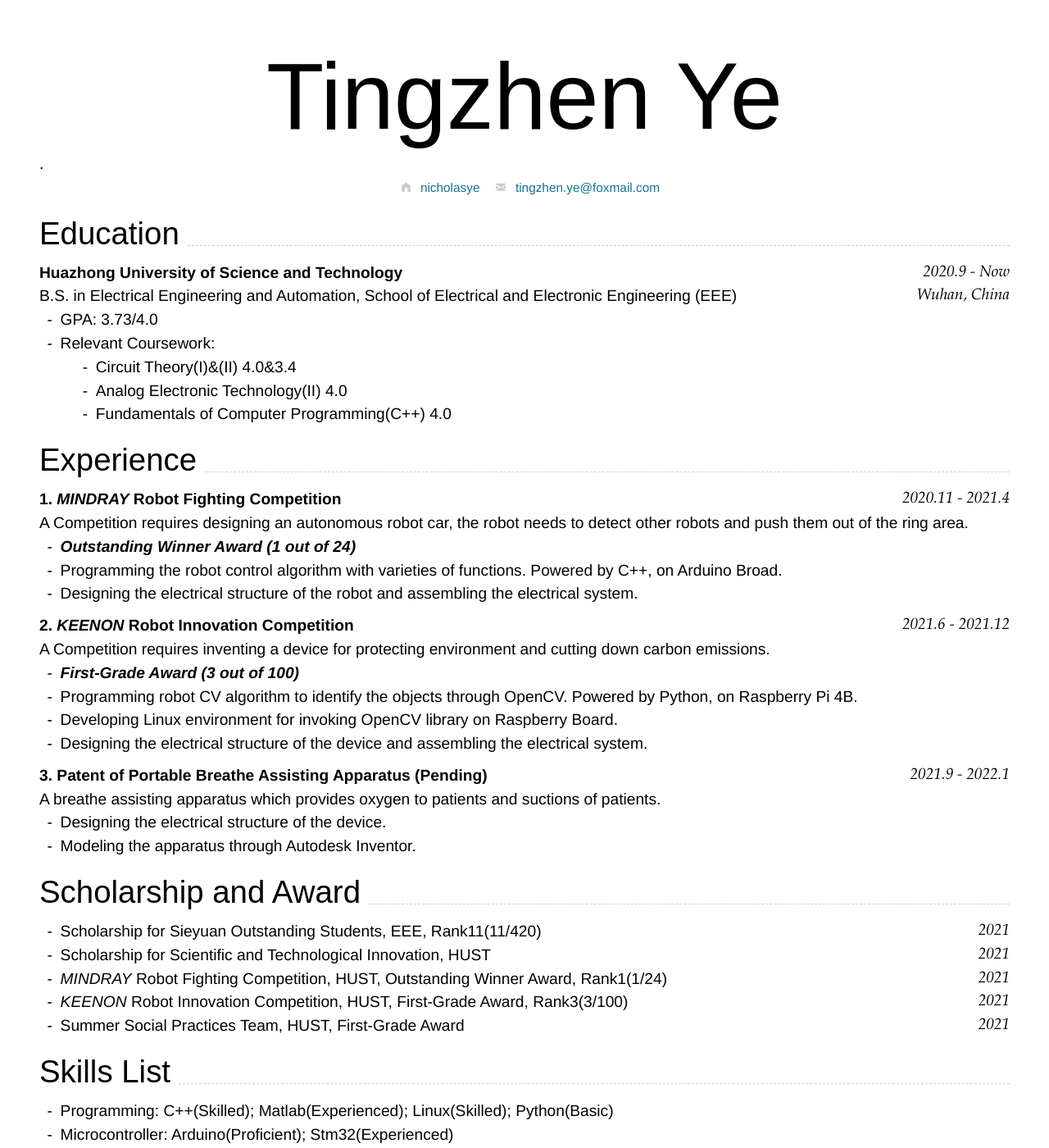
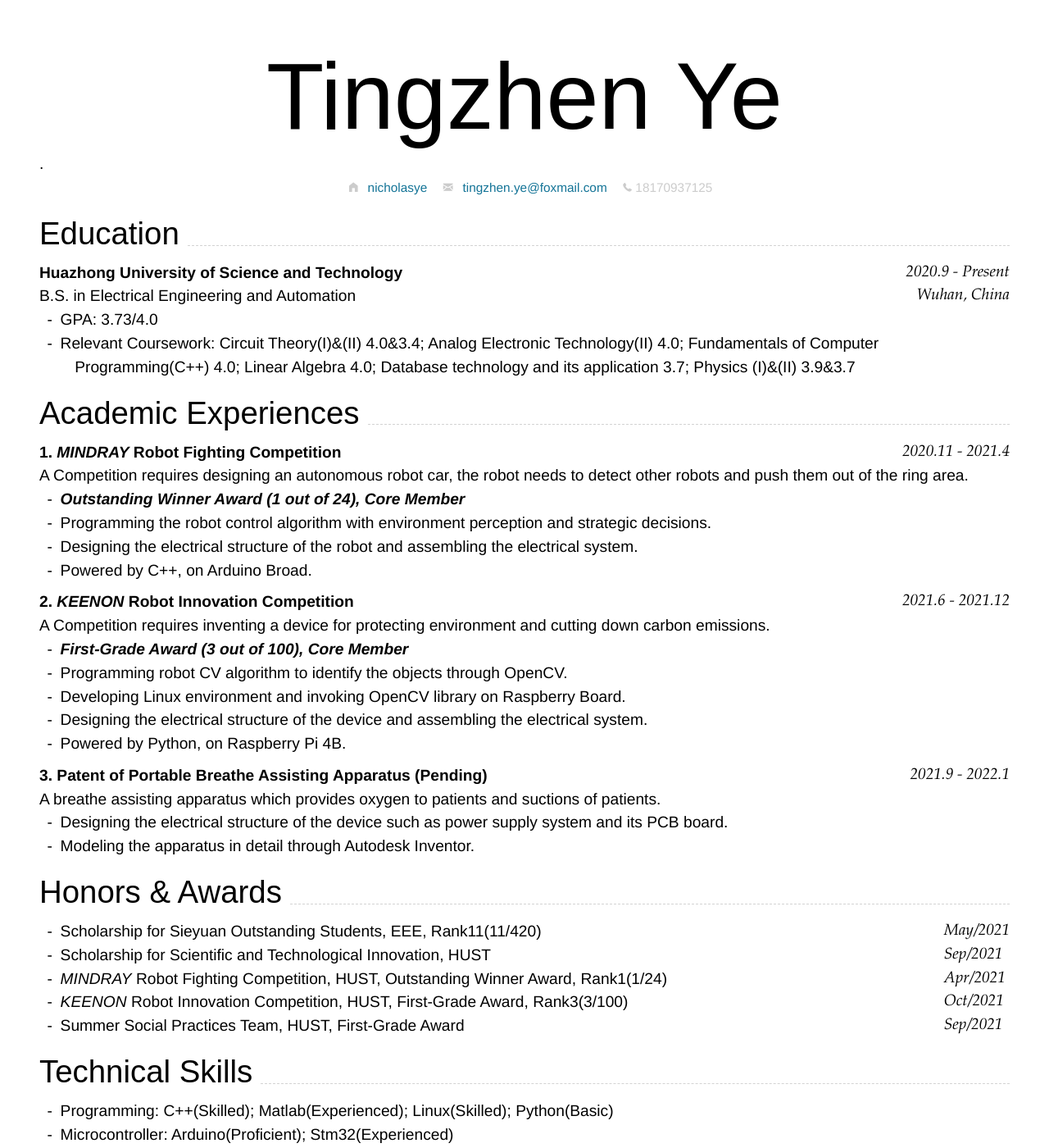
Before and after one commit to NicholasYe/NicholasYe_CV, a Jekyll site: the page built from index.md, in a window 1280 px wide and 1400 px high. Shown: the whole window at 82% size. Built offline with Jekyll 4.4.1, drawn with Linux system fonts in a browser that asks for light colours; nearby versions of some CDN libraries.

Commit message:
Update index.md

````diff
--- a/index.md
+++ b/index.md
@@ -7,6 +7,7 @@ email:
 homepage:
   url: https://nicholasye.github.io/
   text: nicholasye
+phone: 18170937125
 ---
 
 # Tingzhen Ye
@@ -24,50 +25,49 @@ Supported arguments:
 
 ## Education
 
-### **Huazhong University of Science and Technology** `2020.9 - Now`
+### **Huazhong University of Science and Technology** `2020.9 - Present`
 
 ```
 Wuhan, China
 ```
 
-B.S. in Electrical Engineering and Automation, School of Electrical and Electronic Engineering (EEE)
+B.S. in Electrical Engineering and Automation
 - GPA: 3.73/4.0
-- Relevant Coursework:
-  - Circuit Theory(I)&(II) 4.0&3.4
-  - Analog Electronic Technology(II) 4.0
-  - Fundamentals of Computer Programming(C++) 4.0
+- Relevant Coursework: Circuit Theory(I)&(II) 4.0&3.4; Analog Electronic Technology(II) 4.0; Fundamentals of Computer Programming(C++) 4.0; Linear Algebra 4.0; Database technology and its application 3.7; Physics (I)&(II) 3.9&3.7
 
-## Experience
+## Academic Experiences
 
 ### **1. *MINDRAY* Robot Fighting Competition** `2020.11 - 2021.4`
 A Competition requires designing an autonomous robot car, the robot needs to detect other robots and push them out of the ring area.
 
-- _**Outstanding Winner Award (1 out of 24)**_<br>
-- Programming the robot control algorithm with varieties of functions. Powered by C++, on Arduino Broad.
+- _**Outstanding Winner Award (1 out of 24), Core Member**_<br>
+- Programming the robot control algorithm with environment perception and strategic decisions.
 - Designing the electrical structure of the robot and assembling the electrical system.
+- Powered by C++, on Arduino Broad.
 
 ### **2. *KEENON* Robot Innovation Competition** `2021.6 - 2021.12`
 A Competition requires inventing a device for protecting environment and cutting down carbon emissions.
 
-- _**First-Grade Award (3 out of 100)**_<br>
-- Programming robot CV algorithm to identify the objects through OpenCV. Powered by Python, on Raspberry Pi 4B.
-- Developing Linux environment for invoking OpenCV library on Raspberry Board.
+- _**First-Grade Award (3 out of 100), Core Member**_<br>
+- Programming robot CV algorithm to identify the objects through OpenCV.
+- Developing Linux environment and invoking OpenCV library on Raspberry Board.
 - Designing the electrical structure of the device and assembling the electrical system.
+- Powered by Python, on Raspberry Pi 4B.
 
 ### **3. Patent of Portable Breathe Assisting Apparatus (Pending)** `2021.9 - 2022.1`
 A breathe assisting apparatus which provides oxygen to patients and suctions of patients.
 
-- Designing the electrical structure of the device.
-- Modeling the apparatus through Autodesk Inventor.
+- Designing the electrical structure of the device such as power supply system and its PCB board.
+- Modeling the apparatus in detail through Autodesk Inventor.
 
-## Scholarship and Award
+## Honors & Awards
 
 ```
-2021
-2021
-2021
-2021
-2021
+May/2021
+Sep/2021
+Apr/2021
+Oct/2021
+Sep/2021
 ```
 
 - Scholarship for Sieyuan Outstanding Students, EEE, Rank11(11/420)
@@ -76,7 +76,7 @@ A breathe assisting apparatus which provides oxygen to patients and suctions of
 - *KEENON* Robot Innovation Competition, HUST, First-Grade Award, Rank3(3/100)
 - Summer Social Practices Team, HUST, First-Grade Award
 
-## Skills List
+## Technical Skills
 
 - Programming: C++(Skilled); Matlab(Experienced); Linux(Skilled); Python(Basic)
 - Microcontroller: Arduino(Proficient); Stm32(Experienced)
@@ -86,4 +86,4 @@ A breathe assisting apparatus which provides oxygen to patients and suctions of
 
 <!-- ### Footer
 
-Last updated: 2022.2.23 -->
+Last updated: 2022.3.4 -->
````
